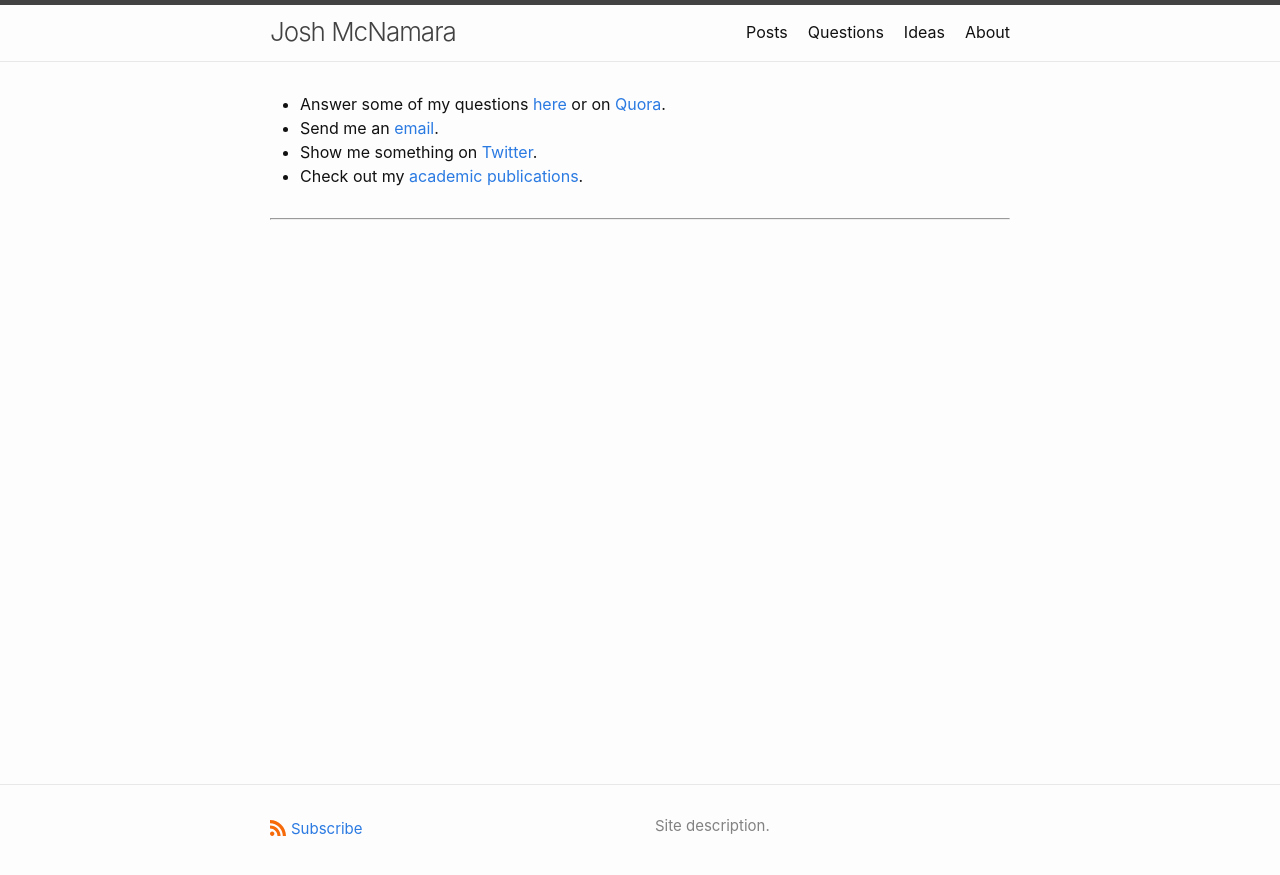
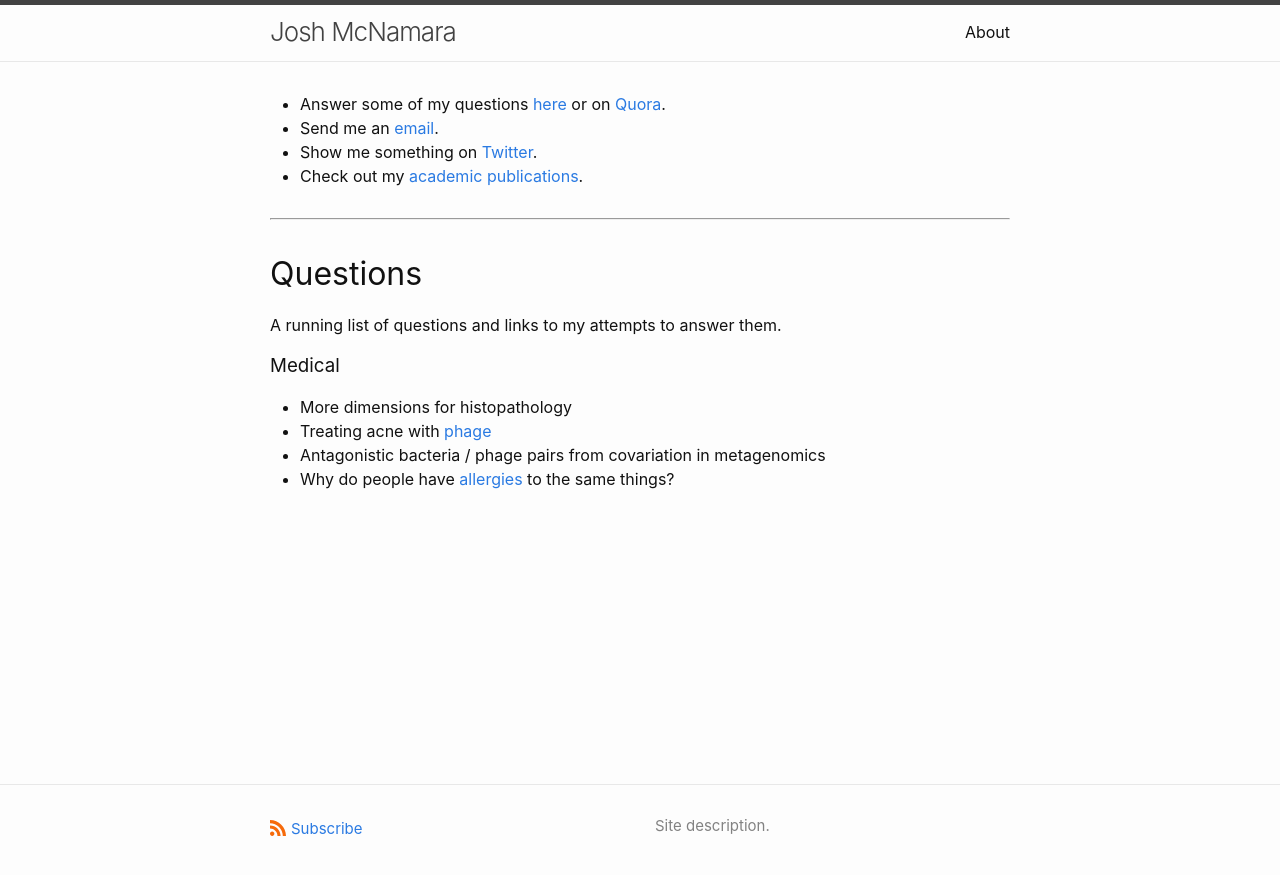
Before and after one commit to J-McNamara/j-mcnamara.github.io, a Jekyll site: the page built from index.md, in a window 1280 px wide. Shown: the top 875 px of the page. Built offline with Jekyll 4.4.1, drawn with Linux system fonts in a browser that asks for light colours.

Commit message:
move questions to home

```diff
--- a/_config.yml
+++ b/_config.yml
@@ -28,9 +28,9 @@ theme: minima
 plugins:
   - jekyll-feed
 header_pages:
-- pages/posts.md
-- pages/questions.md
-- pages/ideas.md
+#- pages/posts.md
+#- pages/questions.md
+#- pages/ideas.md
 - pages/about.md
 # Exclude from processing.
 # The following items will not be processed, by default.
--- a/index.md
+++ b/index.md
@@ -15,3 +15,13 @@ comments: true
 - Check out my [academic publications](https://scholar.google.com/citations?user=sDR-KfQAAAAJ&hl=en).
 
 ---
+
+
+# Questions
+A running list of questions and links to my attempts to answer them.
+
+### Medical
+- More dimensions for histopathology
+- Treating acne with [phage](../_posts/2021-06-08-phage.md)
+- Antagonistic bacteria / phage pairs from covariation in metagenomics
+- Why do people have [allergies](https://mcnamara.website/allergies) to the same things?
```
